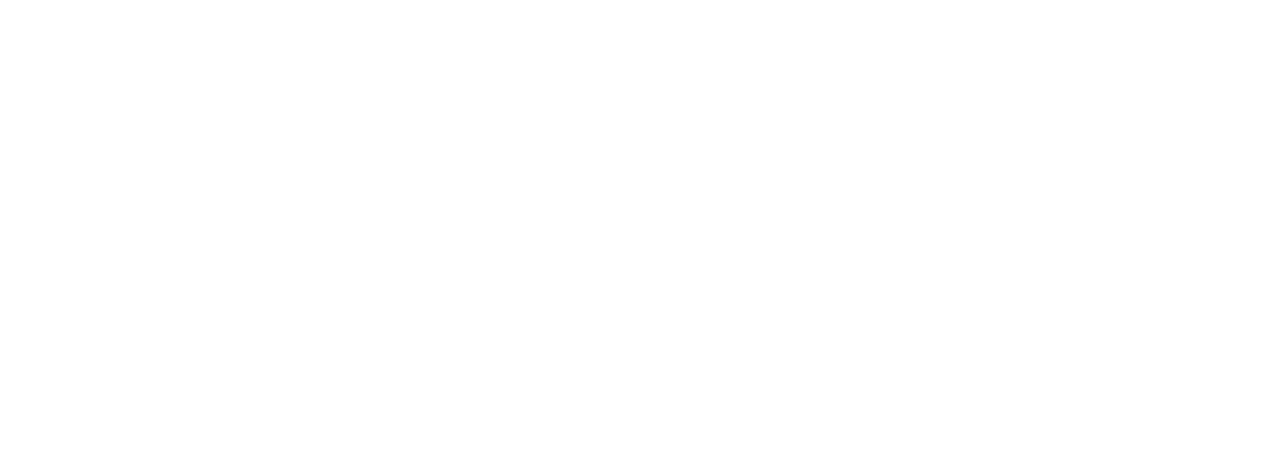
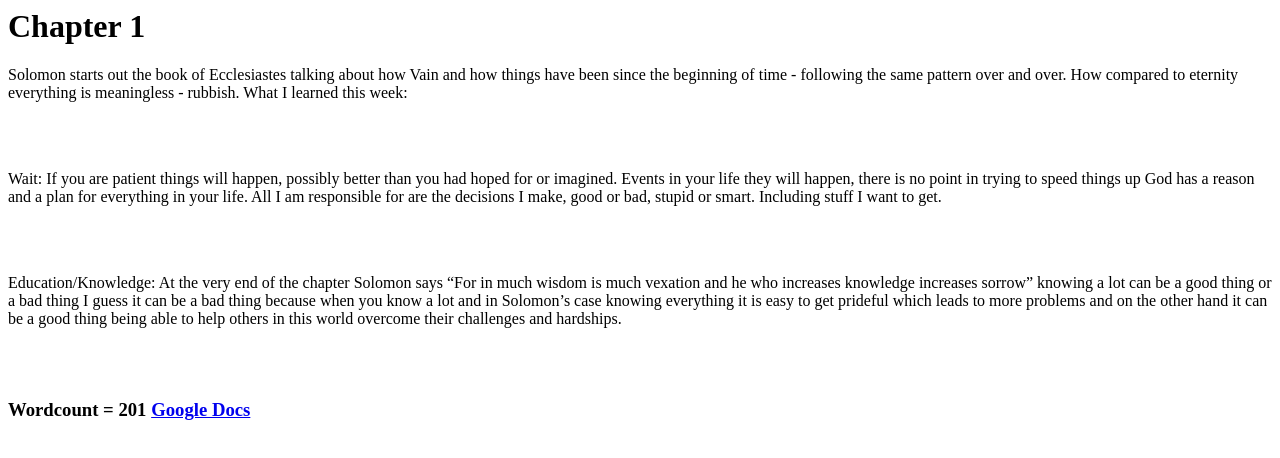
Before and after one commit to blakeathomas/solar-eclipse, a plain HTML site: page index.html in a window 1280 px wide. Drawn offline with Linux system fonts and the light colour scheme.

Commit message:
added chp 1

```diff
--- a/index.html
+++ b/index.html
@@ -5,6 +5,18 @@
         </head>
 
         <body>
+         <h1>Chapter 1</h1>
+         <p>Solomon starts out the book of Ecclesiastes talking about how Vain and how things have
+             been since the beginning of time - following the same pattern over and over. How
+             compared to eternity everything is meaningless - rubbish. What I learned this week:</p>
 
+<br><br><p>Wait: If you are patient things will happen, possibly better than you had hoped for or
+    imagined. Events in your life they will happen, there is no point in trying to speed
+     things up God has a reason and a plan for everything in your life. All I am responsible
+     for are the decisions I make, good or bad, stupid or smart. Including stuff I want to
+      get. </p>
+
+<br><br><p>Education/Knowledge: At the very end of the chapter Solomon says “For in much wisdom is much vexation and he who increases knowledge increases sorrow” knowing a lot can be a good thing or a bad thing I guess it can be a bad thing because when you know a lot and in Solomon’s case knowing everything it is easy to get prideful which leads to more problems and on the other hand it can be a good thing
+    being able to help others in this world overcome their challenges and hardships. </p> <br><br><h3> Wordcount = 201 <a href = "https://docs.google.com/document/d/1OnE1S_Fnr3uxPT0iDXjPV8vZ6eIPasjJ2-yu0Se3nh4/edit?usp=sharing"> Google Docs</a></h3>
         </body>
     </html>
```
